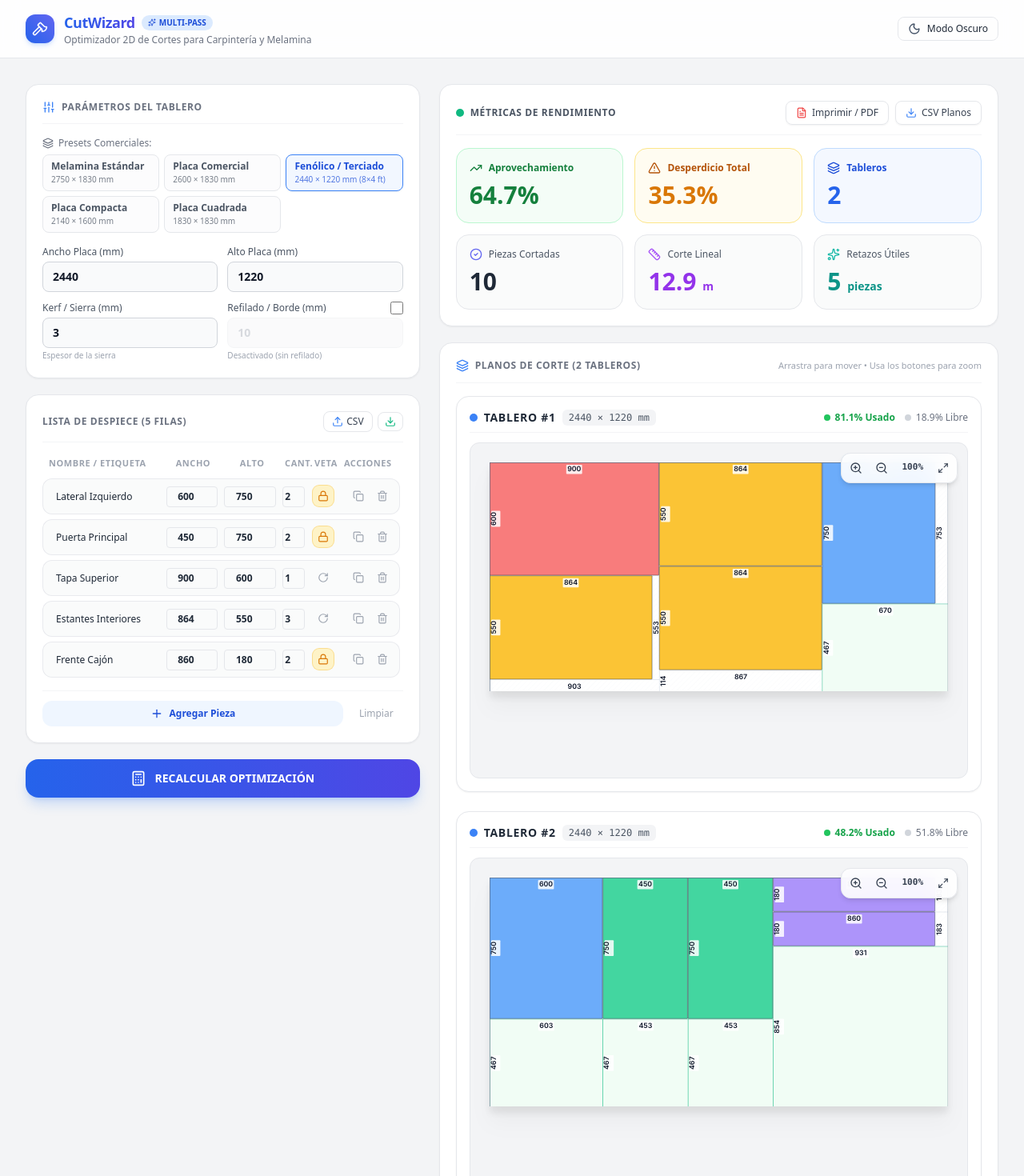
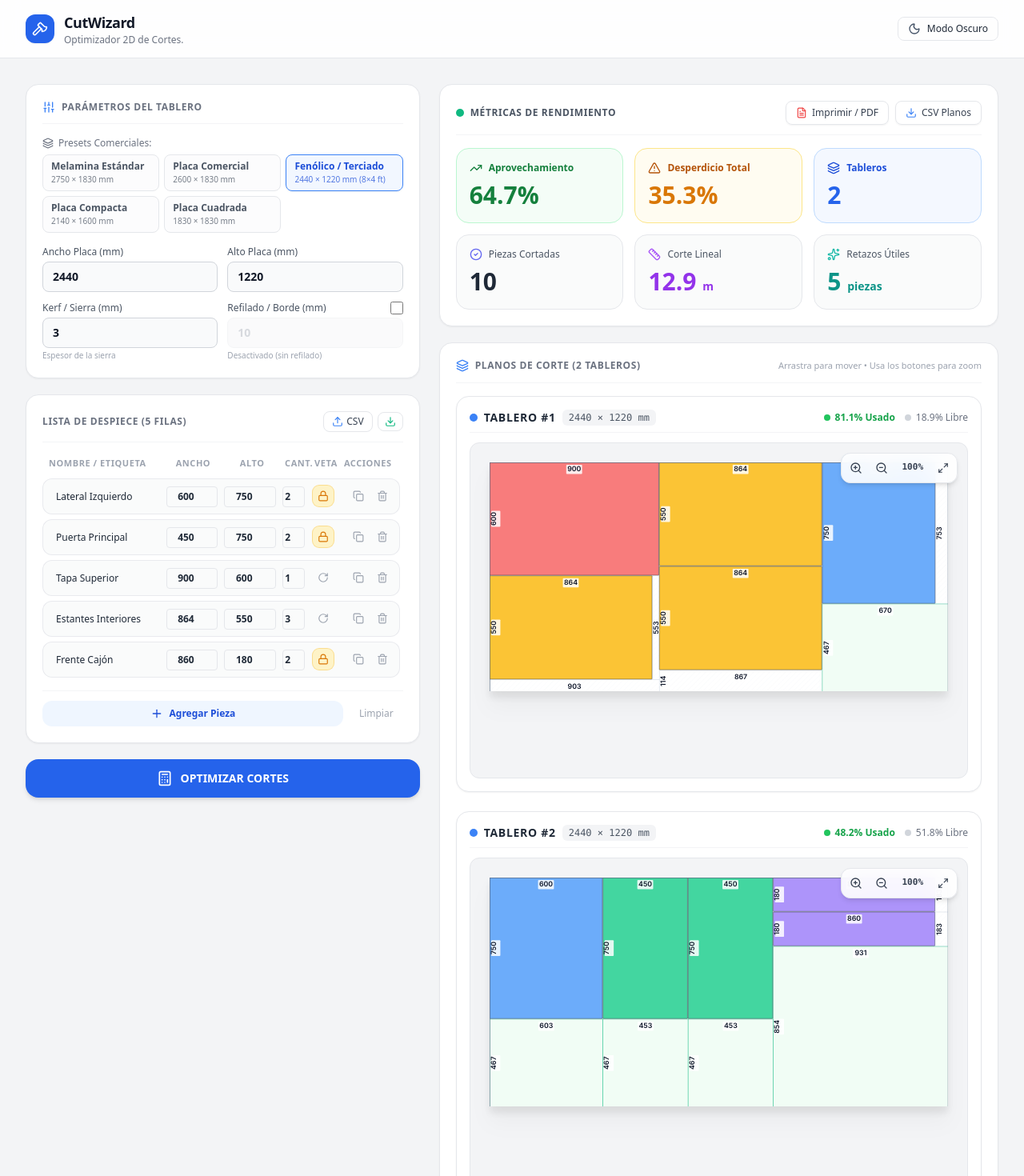
Before and after one commit to alvaro-salort/CutWizard, a React (Vite) app: page / in a window 1280 px wide. Shown: the top 1470 px of the page at 80% size. Built offline with nearby package versions, Linux system fonts and the light colour scheme.

Commit message:
style(branding): remove Multi-Pass badge and replace gradient titles with solid colors

```diff
--- a/App.tsx
+++ b/App.tsx
@@ -124,17 +124,17 @@ const App: React.FC = () => {
           <button
             onClick={handleOptimize}
             disabled={isOptimizing}
-            className="w-full bg-gradient-to-r from-blue-600 to-indigo-600 hover:from-blue-700 hover:to-indigo-700 text-white font-bold py-3.5 px-5 rounded-2xl shadow-lg shadow-blue-500/25 hover:shadow-blue-500/40 transition-all transform active:scale-[0.99] flex items-center justify-center gap-2.5 disabled:opacity-70 disabled:cursor-not-allowed text-sm"
+            className="w-full bg-blue-600 hover:bg-blue-700 text-white font-bold py-3.5 px-5 rounded-2xl shadow-md hover:shadow-lg transition-all transform active:scale-[0.99] flex items-center justify-center gap-2.5 disabled:opacity-70 disabled:cursor-not-allowed text-sm"
           >
             {isOptimizing ? (
               <>
                 <div className="w-5 h-5 border-2 border-white border-t-transparent rounded-full animate-spin"></div>
-                <span>Calculando Multi-Pass...</span>
+                <span>Calculando...</span>
               </>
             ) : (
               <>
                 <Calculator className="w-5 h-5" />
-                <span>RECALCULAR OPTIMIZACIÓN</span>
+                <span>OPTIMIZAR CORTES</span>
               </>
             )}
           </button>
--- a/components/Navbar.tsx
+++ b/components/Navbar.tsx
@@ -1,5 +1,5 @@
 import React from 'react';
-import { Axe, Sun, Moon, Sparkles } from 'lucide-react';
+import { Axe, Sun, Moon } from 'lucide-react';
 
 interface NavbarProps {
   darkMode: boolean;
@@ -9,26 +9,20 @@ interface NavbarProps {
 export const Navbar: React.FC<NavbarProps> = ({ darkMode, onToggleDarkMode }) => {
   return (
     <header
-      className={`sticky top-0 z-50 px-4 sm:px-8 py-3.5 border-b backdrop-blur-md transition-colors duration-200 no-print ${
-        darkMode ? 'bg-gray-900/90 border-gray-800 text-gray-100' : 'bg-white/90 border-gray-200 text-gray-800'
-      }`}
+      className={`sticky top-0 z-50 px-4 sm:px-8 py-3.5 border-b backdrop-blur-md transition-colors duration-200 no-print ${darkMode ? 'bg-gray-900/90 border-gray-800 text-gray-100' : 'bg-white/90 border-gray-200 text-gray-800'
+        }`}
     >
       <div className="max-w-7xl mx-auto flex justify-between items-center">
         <div className="flex items-center gap-3">
-          <div className="p-2 bg-gradient-to-tr from-blue-600 to-indigo-500 text-white rounded-xl shadow-md shadow-blue-500/20">
+          <div className="p-2 bg-blue-600 text-white rounded-xl shadow-sm">
             <Axe className="w-5 h-5" />
           </div>
           <div>
-            <div className="flex items-center gap-2">
-              <h1 className="text-lg font-bold tracking-tight bg-gradient-to-r from-blue-600 to-indigo-600 dark:from-blue-400 dark:to-indigo-300 bg-clip-text text-transparent">
-                CutWizard
-              </h1>
-              <span className="text-[10px] uppercase font-semibold px-2 py-0.5 rounded-full bg-blue-100 text-blue-700 dark:bg-blue-900/60 dark:text-blue-300 flex items-center gap-1">
-                <Sparkles className="w-2.5 h-2.5" /> Multi-Pass
-              </span>
-            </div>
+            <h1 className="text-lg font-bold tracking-tight text-gray-900 dark:text-white">
+              CutWizard
+            </h1>
             <p className="text-xs text-gray-500 dark:text-gray-400 hidden sm:block">
-              Optimizador 2D de Cortes para Carpintería y Melamina
+              Optimizador 2D de Cortes.
             </p>
           </div>
         </div>
```
